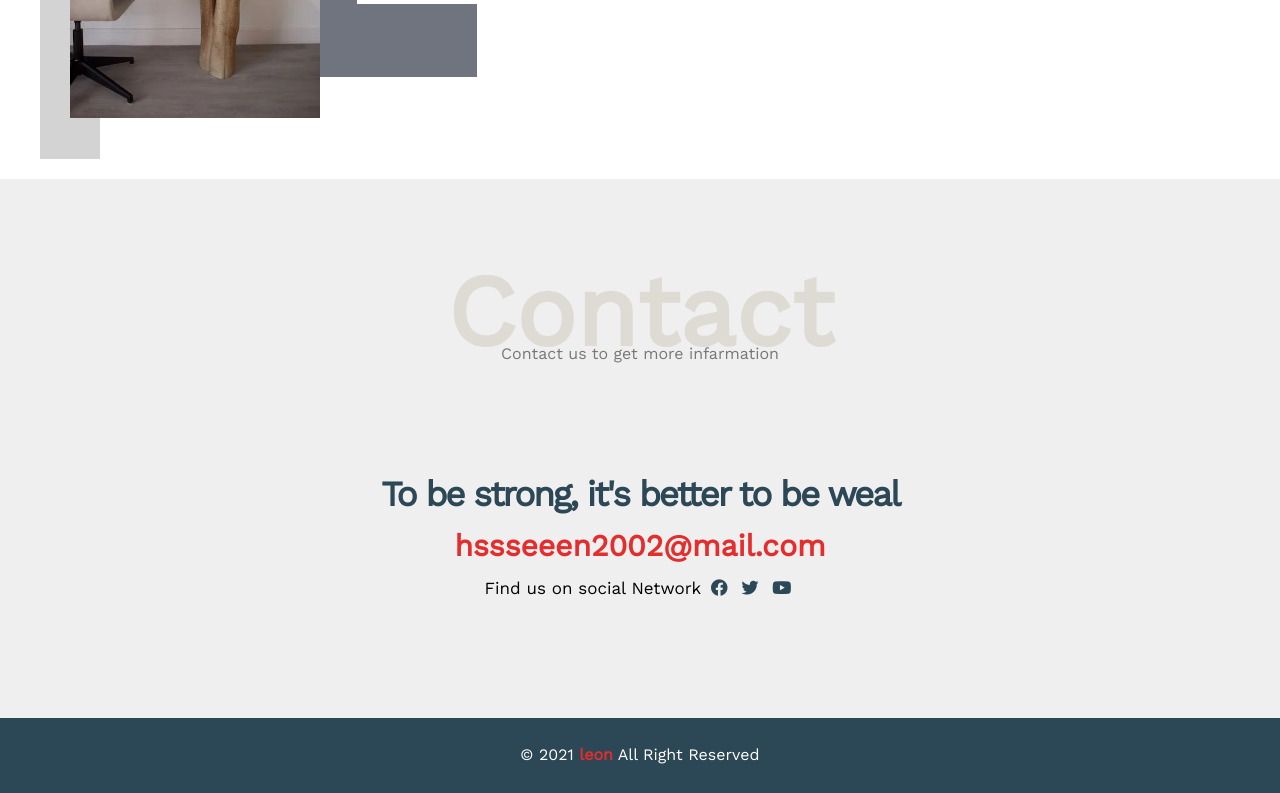
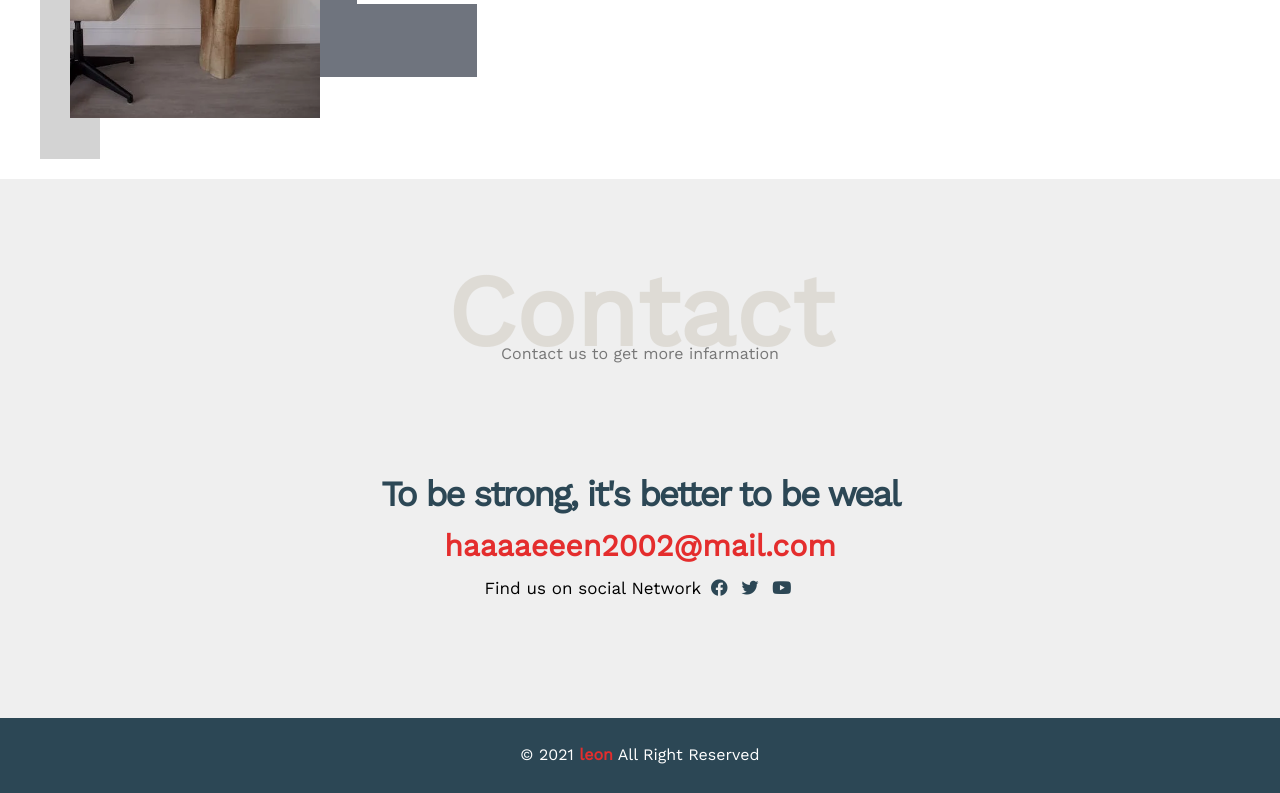
Before and after one commit to Huussein45/repo.., a plain HTML site: page index.html in a window 1280 px wide. Shown: the part 3045-3838 px from the top of the page. Drawn offline with nearby package versions, Linux system fonts and the light colour scheme.

Commit message:
Update index.html

```diff
--- a/index.html
+++ b/index.html
@@ -201,7 +201,7 @@
 
       <div class="info">
         <p class="lable">To be strong, it's better to be weal</p>
-        <a href="hssseeen2002@mail.com?subject=contact" class="link">hssseeen2002@mail.com</a>
+        <a href="hssseeen2002@mail.com?subject=contact" class="link">haaaaeeen2002@mail.com</a>
 
         <div class="social">
           Find us on social Network
```
